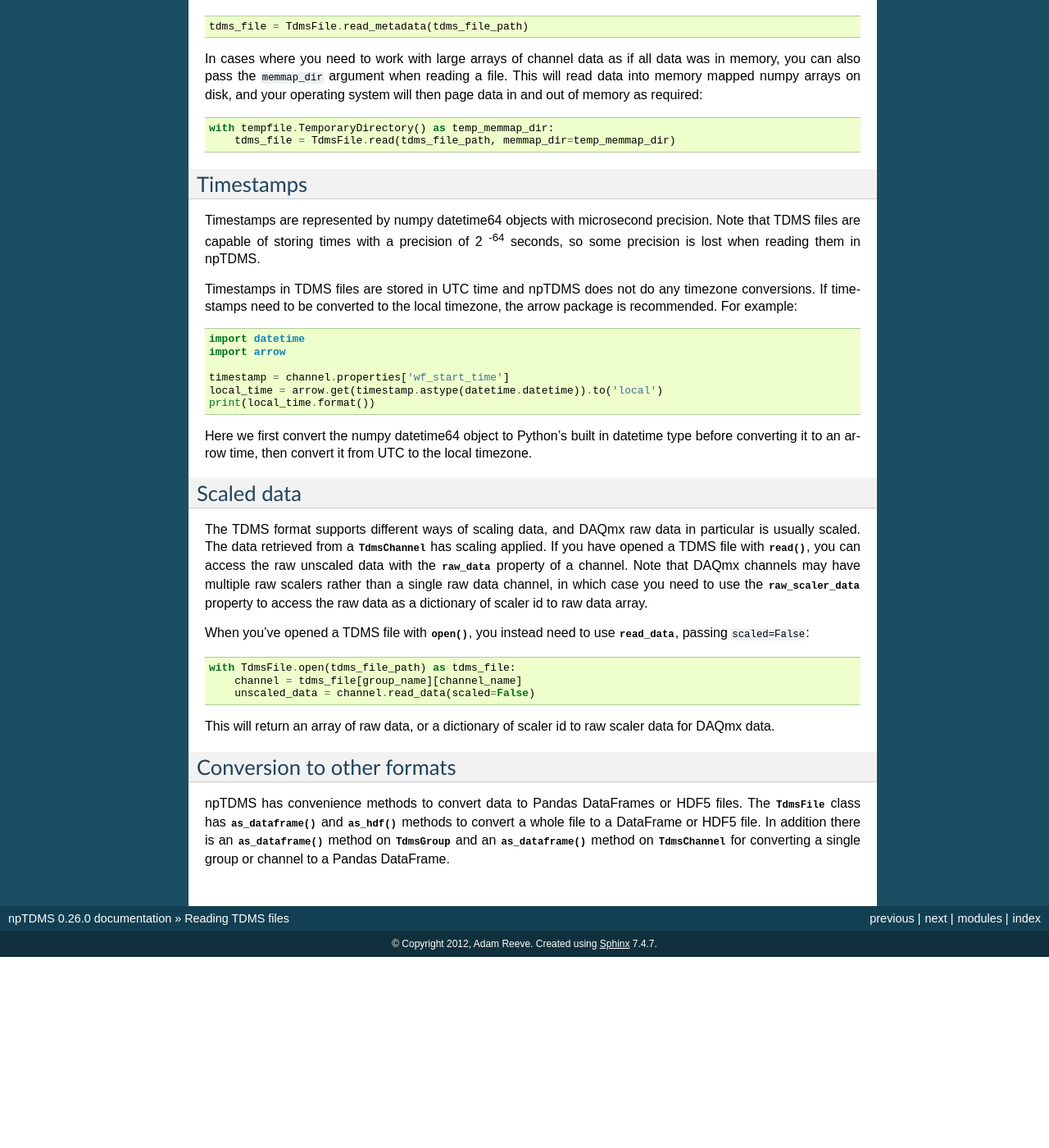
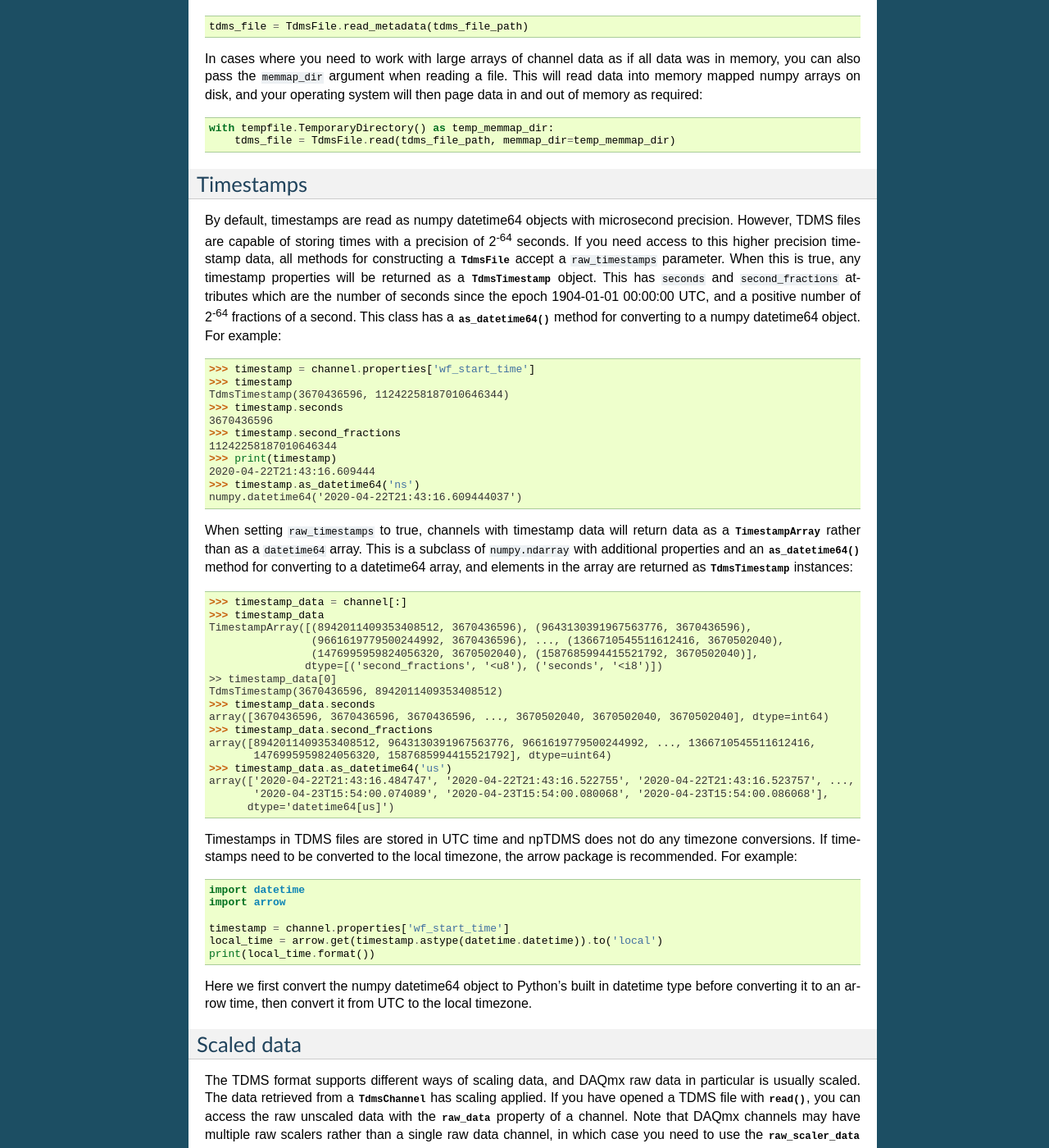
Before and after one commit to adamreeve/npTDMS, a Sphinx documentation site: the page built from docs/reading.rst, in a window 1280 px wide and 1400 px high, scrolled down 2067 px. Shown: the whole window at 82% size. Built offline with Sphinx 7.4.7, drawn with Linux system fonts in a browser that asks for light colours; before the commit the page ends 3234 px from its top, so only the background shows below that.

Commit message:
Add documentation on reading raw TDMS timestamps

```diff
--- a/README.rst
+++ b/README.rst
@@ -93,9 +93,6 @@ Limitations
 This module doesn't support TDMS files with XML headers or with
 extended precision floating point data.
 
-TDMS files support timestamps with a resolution of 2^-64 seconds but these
-are read as numpy datetime64 values with microsecond resolution.
-
 Contributors/Thanks
 -------------------
 
--- a/docs/reading.rst
+++ b/docs/reading.rst
@@ -132,9 +132,51 @@ and your operating system will then page data in and out of memory as required::
 Timestamps
 ----------
 
-Timestamps are represented by numpy datetime64 objects with microsecond precision.
-Note that TDMS files are capable of storing times with a precision of 2 :sup:`-64` seconds,
-so some precision is lost when reading them in npTDMS.
+By default, timestamps are read as numpy datetime64 objects with microsecond precision.
+However, TDMS files are capable of storing times with a precision of 2\ :sup:`-64` seconds.
+If you need access to this higher precision timestamp data, all methods for constructing a :py:class:`~nptdms.TdmsFile`
+accept a ``raw_timestamps`` parameter.
+When this is true, any timestamp properties will be returned as a :py:class:`~nptdms.timestamp.TdmsTimestamp`
+object. This has ``seconds`` and ``second_fractions`` attributes which are the number of seconds
+since the epoch 1904-01-01 00:00:00 UTC, and a positive number of 2\ :sup:`-64` fractions of a second.
+This class has a :py:meth:`~nptdms.timestamp.TdmsTimestamp.as_datetime64` method for converting to a numpy datetime64
+object. For example::
+
+    >>> timestamp = channel.properties['wf_start_time']
+    >>> timestamp
+    TdmsTimestamp(3670436596, 11242258187010646344)
+    >>> timestamp.seconds
+    3670436596
+    >>> timestamp.second_fractions
+    11242258187010646344
+    >>> print(timestamp)
+    2020-04-22T21:43:16.609444
+    >>> timestamp.as_datetime64('ns')
+    numpy.datetime64('2020-04-22T21:43:16.609444037')
+
+When setting ``raw_timestamps`` to true, channels with timestamp data will return data as a
+:py:class:`~nptdms.timestamp.TimestampArray` rather than as a ``datetime64`` array.
+This is a subclass of ``numpy.ndarray`` with additional properties and an
+:py:meth:`~nptdms.timestamp.TimestampArray.as_datetime64` method for converting to a datetime64 array,
+and elements in the array are returned as :py:class:`~nptdms.timestamp.TdmsTimestamp` instances::
+
+    >>> timestamp_data = channel[:]
+    >>> timestamp_data
+    TimestampArray([(8942011409353408512, 3670436596), (9643130391967563776, 3670436596),
+                    (9661619779500244992, 3670436596), ..., (1366710545511612416, 3670502040),
+                    (1476995959824056320, 3670502040), (1587685994415521792, 3670502040)],
+                   dtype=[('second_fractions', '<u8'), ('seconds', '<i8')])
+    >> timestamp_data[0]
+    TdmsTimestamp(3670436596, 8942011409353408512)
+    >>> timestamp_data.seconds
+    array([3670436596, 3670436596, 3670436596, ..., 3670502040, 3670502040, 3670502040], dtype=int64)
+    >>> timestamp_data.second_fractions
+    array([8942011409353408512, 9643130391967563776, 9661619779500244992, ..., 1366710545511612416,
+           1476995959824056320, 1587685994415521792], dtype=uint64)
+    >>> timestamp_data.as_datetime64('us')
+    array(['2020-04-22T21:43:16.484747', '2020-04-22T21:43:16.522755', '2020-04-22T21:43:16.523757', ...,
+           '2020-04-23T15:54:00.074089', '2020-04-23T15:54:00.080068', '2020-04-23T15:54:00.086068'],
+          dtype='datetime64[us]')
 
 Timestamps in TDMS files are stored in UTC time and npTDMS does not do any timezone conversions.
 If timestamps need to be converted to the local timezone,
```
